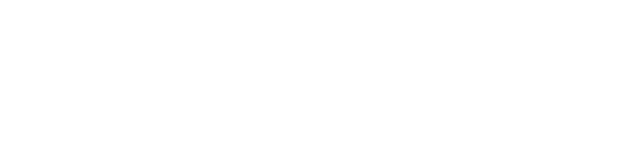
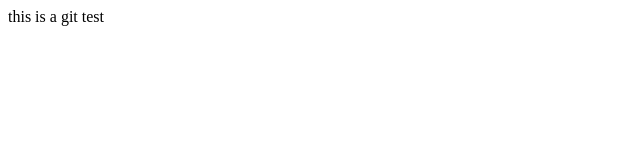
Before and after one commit to wzaneze/helloworld, a plain HTML site: page index.html in a window 1280 px wide. Shown: the whole page, without its empty margins (0-640 px from the left). Drawn offline with Linux system fonts and the light colour scheme.

Commit message:
Alteração no index.html

```diff
--- a/index.html
+++ b/index.html
@@ -6,6 +6,6 @@
     </head>
 
     <body>
-
+        this is a git test
     </body>
 </html>
```
